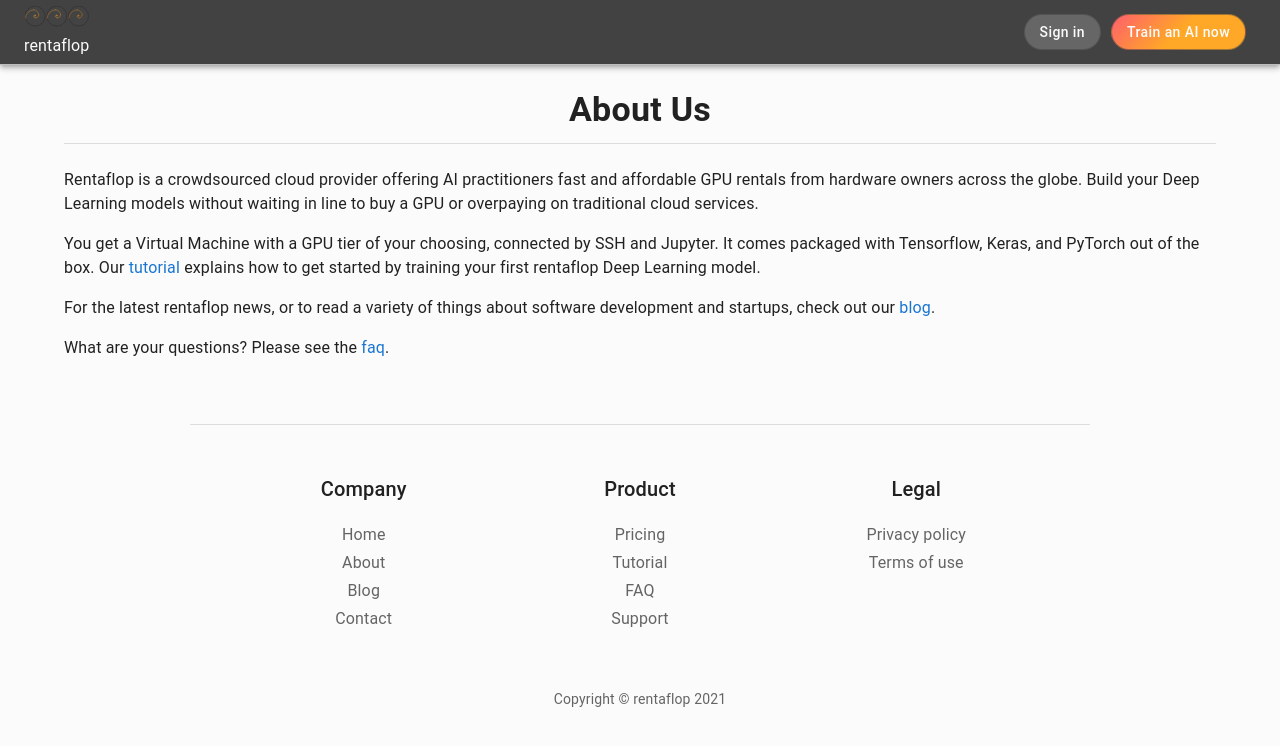
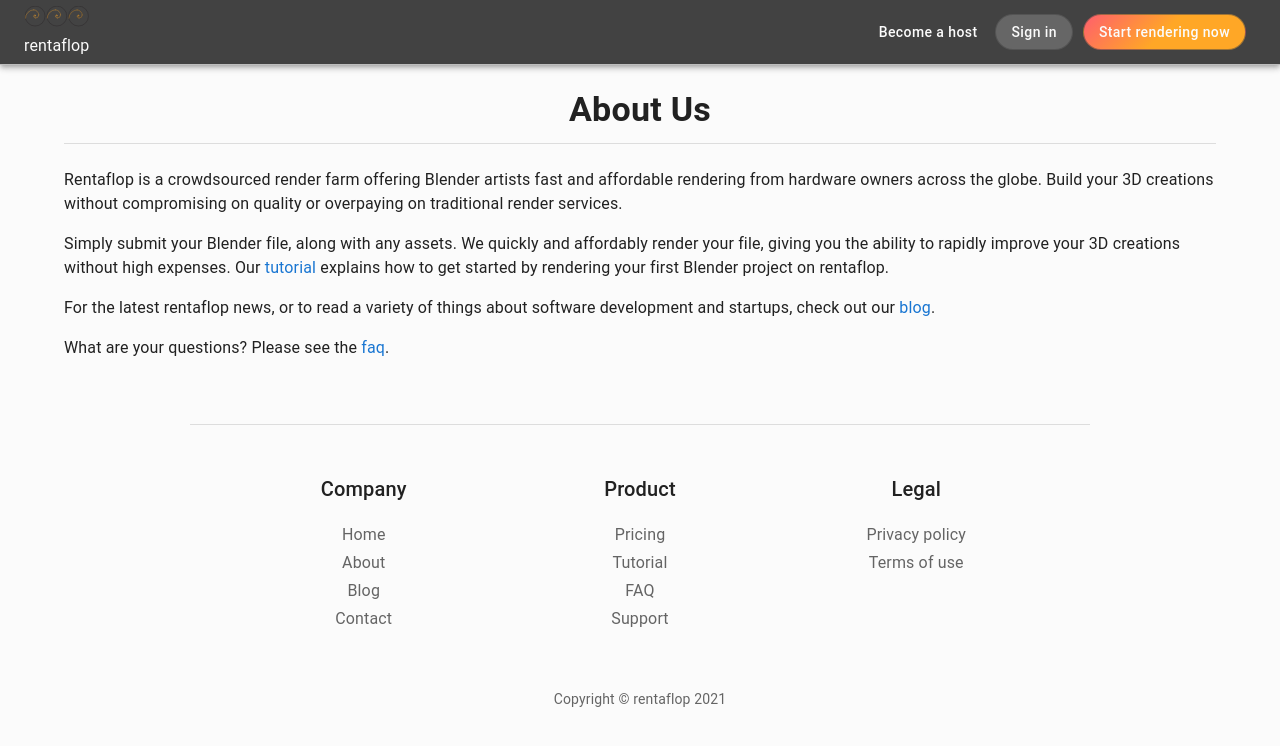
Before and after one commit to rentaflop/rentaflop-site, a React (Create React App) app: page /about in a window 1280 px wide. Shown: the top 746 px of the page. Built offline with nearby package versions, Linux system fonts and the light colour scheme; no server answers.

Commit message:
update site for rendering

```diff
--- a/src/components/about.js
+++ b/src/components/about.js
@@ -17,13 +17,13 @@
   const body = (
     <>
       <Typography align="left" paragraph paddingTop="24px">
-	Rentaflop is a crowdsourced cloud provider offering AI practitioners fast and affordable GPU rentals from hardware owners across the globe.
-	Build your Deep Learning models without waiting in line to buy a GPU or overpaying on traditional cloud services.
+	Rentaflop is a crowdsourced render farm offering Blender artists fast and affordable rendering from hardware owners across the globe.
+	Build your 3D creations without compromising on quality or overpaying on traditional render services.
       </Typography>
       <Typography align="left" paragraph>
-	You get a Virtual Machine with a GPU tier of your choosing, connected by SSH and Jupyter. It comes packaged with Tensorflow, Keras, and PyTorch
-	out of the box. Our <FooterLink href="https://portal.rentaflop.com/faq">tutorial</FooterLink> explains how to get
-	started by training your first rentaflop Deep Learning model.
+	Simply submit your Blender file, along with any assets. We quickly and affordably render your file, giving you the ability to rapidly
+	improve your 3D creations without high expenses. Our <FooterLink href="https://portal.rentaflop.com/faq">tutorial</FooterLink> explains how to get
+	started by rendering your first Blender project on rentaflop.
       </Typography>
       <Typography align="left" paragraph>
 	For the latest rentaflop news, or to read a variety of things about software development and startups, check out
--- a/src/components/header.js
+++ b/src/components/header.js
@@ -4,7 +4,6 @@
 import { withRouter } from 'react-router-dom';
 import { ReactComponent as RentaflopLogo } from './../static/rentaflop_logo.svg';
 import { withStyles } from '@material-ui/styles';
-
 
 // get theme colors
 const textColor = theme.palette.text.light;
@@ -21,6 +20,13 @@
     },
     textTransform: 'none!important',
     borderRadius: "50px!important",
+  },
+  secondary_button_style: {
+    color: textColor + "!important",
+    '&:hover': {
+      color: "rgba(251, 251, 251, .7)!important",
+    },
+    textTransform: 'none!important',
   },
   cta_button: {
     background: gradient,
@@ -56,13 +62,18 @@
             </a>
           </Box>
 	  <Box marginRight='10px'>
+	    <Button href={portal_url+"/blog/hosting"} className={classes.secondary_button_style} variant="text">
+	      Become a host
+	    </Button>
+	  </Box>
+	  <Box marginRight='10px'>
 	    <Button href={portal_url+"/login"} className={classes.button_style} variant="outlined">
 	      Sign in
 	    </Button>
 	  </Box>
 	  <Box marginRight='10px'>
 	    <Button href={portal_url+"/register"} className={classes.cta_button} variant="outlined">
-	      Train an AI now
+	      Start rendering now
 	    </Button>
 	  </Box>
         </Toolbar>
--- a/src/components/home.js
+++ b/src/components/home.js
@@ -41,7 +41,7 @@
     </Typography>,
     "secondary":
     <Typography>
-      You'll never need to look up hardware specs again; rentaflop gives you a Jupyter notebook or SSH connection to a GPU that corresponds to your model's size
+      You'll never need to look up graphics card specs again; rentaflop renders your Blender creations quickly and without hassle, or your money back
     </Typography>,
     // https://upload.wikimedia.org/wikipedia/commons/1/1e/Pie_day_apple_pie.jpg
     "img": Pie,
@@ -50,11 +50,11 @@
     "id": 2,
     "primary":
     <Typography gutterBottom variant="h5" component="h2">
-      Harness the power of AI without breaking the bank
+      Harness the power of 3D creation without breaking the bank
     </Typography>,
     "secondary":
     <Typography>
-      We match low opportunity cost hardware with your high value compute jobs to save you money
+      We match low opportunity cost hardware with your high value rendering workloads to save you money
     </Typography>,
     // https://upload.wikimedia.org/wikipedia/commons/9/9b/Money_-_Flickr_-_Tracy_O.jpg
     "img": MoneyPile,
@@ -63,11 +63,11 @@
     "id": 3,
     "primary":
     <Typography gutterBottom variant="h5" component="h2">
-      Take your AI project to new heights
+      Take your Blender project to new heights
     </Typography>,
     "secondary":
     <Typography>
-      Rentaflop managed GPUs make it easy to experiment, train, and tune your models
+      Rentaflop render farm makes it easy to experiment with and tweak your 3D creations
     </Typography>,
     // https://upload.wikimedia.org/wikipedia/commons/9/91/Bruce_McCandless_II_during_EVA_in_1984.jpg
     "img": UntetheredSpacewalk,
@@ -135,13 +135,13 @@
 		color="text.primary"
 		gutterBottom
               >
-		Fast and affordable GPU rentals
+		Fast and affordable 3D rendering
               </Typography>
               <Typography variant={params.secondary} align="left" color="text.primary">
-		Don't camp overnight to buy an overpriced GPU.
+		Don't settle for lower quality creations because of high rendering costs.
               </Typography>
               <Typography variant={params.secondary} align="left" color="text.primary">
-		Launch your Deep Learning projects with rentaflop cloud and save thousands.
+		Launch your Blender projects with rentaflop farm and save thousands.
               </Typography>
             </Container>
           </Box>
@@ -179,7 +179,7 @@
             spacing={2}
             justifyContent="center"
           >
-            <Button href={portal_url+"/launchpad"} className={classes.cta_button} variant="contained">Launch a GPU now</Button>
+            <Button href={portal_url+"/launchpad"} className={classes.cta_button} variant="contained">Render your project now</Button>
             <Button component={Link} to="/about" className={classes.button_style} variant="contained">Learn more</Button>
           </Stack>
         </Container>
```
Also changed, not shown: 6 other files (tests, documents, lock files or other folders).
